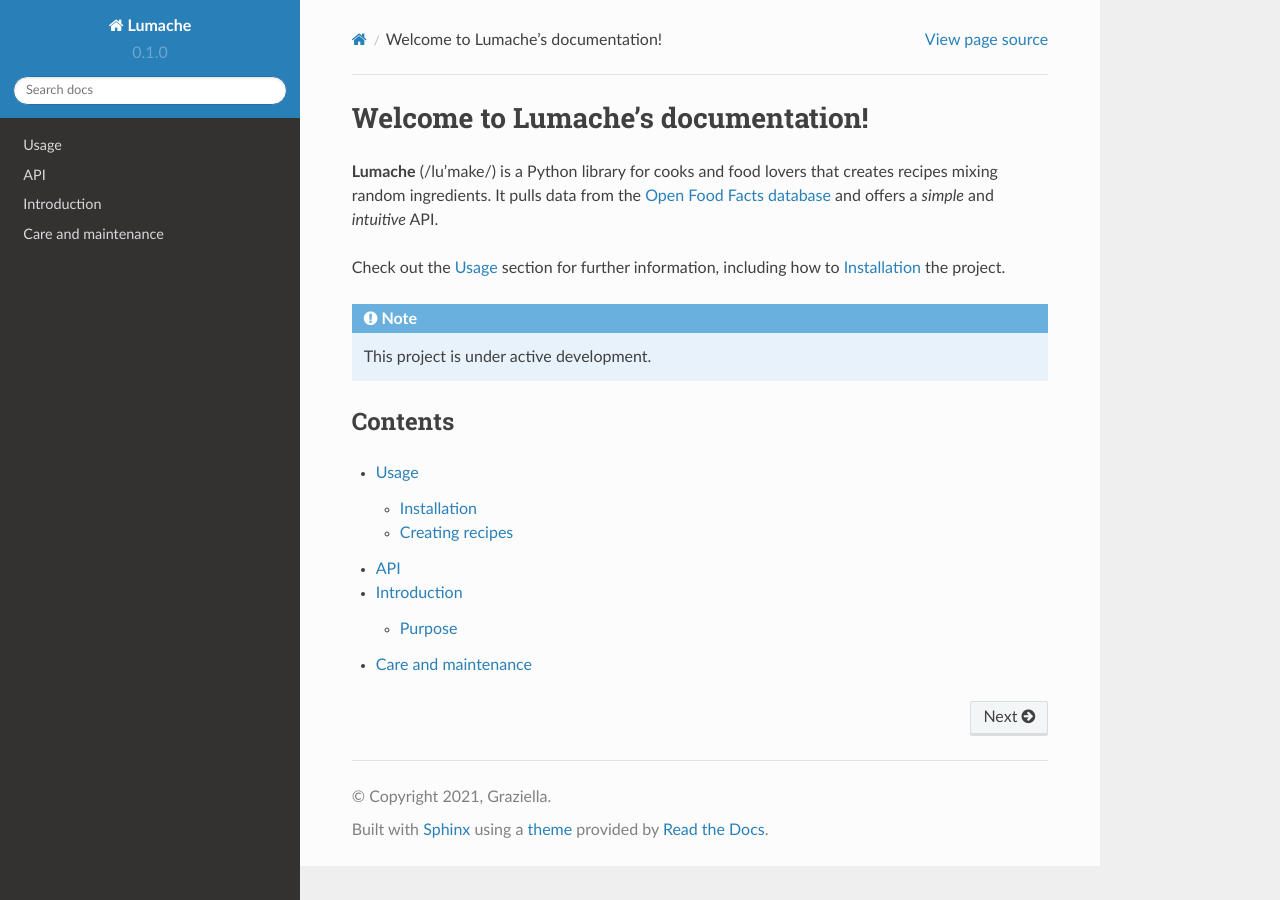
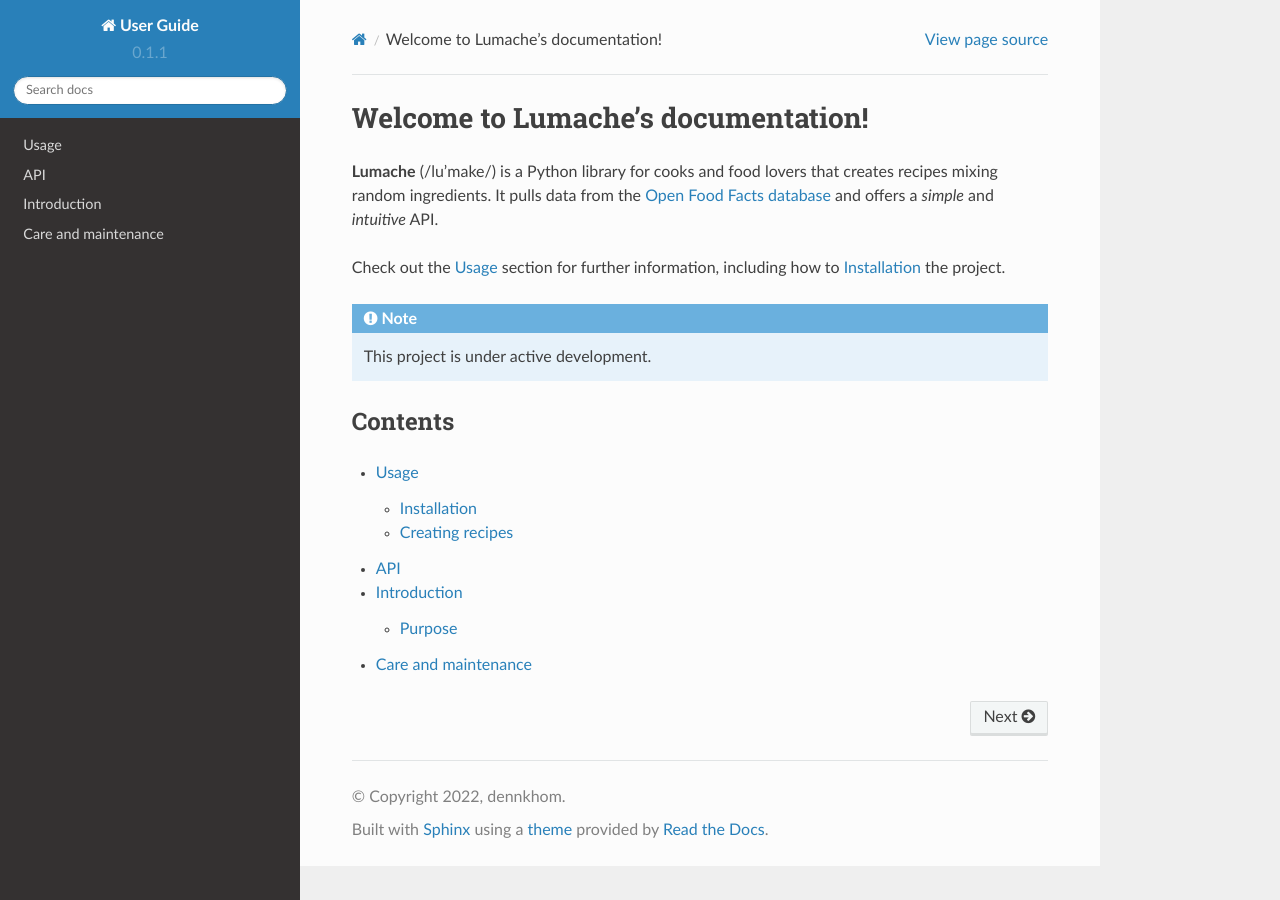
Before and after one commit to dennkhom/Testpublish, a Sphinx documentation site: the page built from docs/source/index.rst, in a window 1280 px wide. Built offline with Sphinx 7.4.7 and the Read the Docs theme 2.0.0, drawn with Linux system fonts in a browser that asks for light colours.

Commit message:
Update conf.py

```diff
--- a/docs/source/conf.py
+++ b/docs/source/conf.py
@@ -2,12 +2,12 @@
 
 # -- Project information
 
-project = 'Lumache'
-copyright = '2021, Graziella'
-author = 'Graziella'
+project = 'User Guide'
+copyright = '2022, dennkhom'
+author = 'Denis Khomenko'
 
 release = '0.1'
-version = '0.1.0'
+version = '0.1.1'
 
 # -- General configuration
 
```
